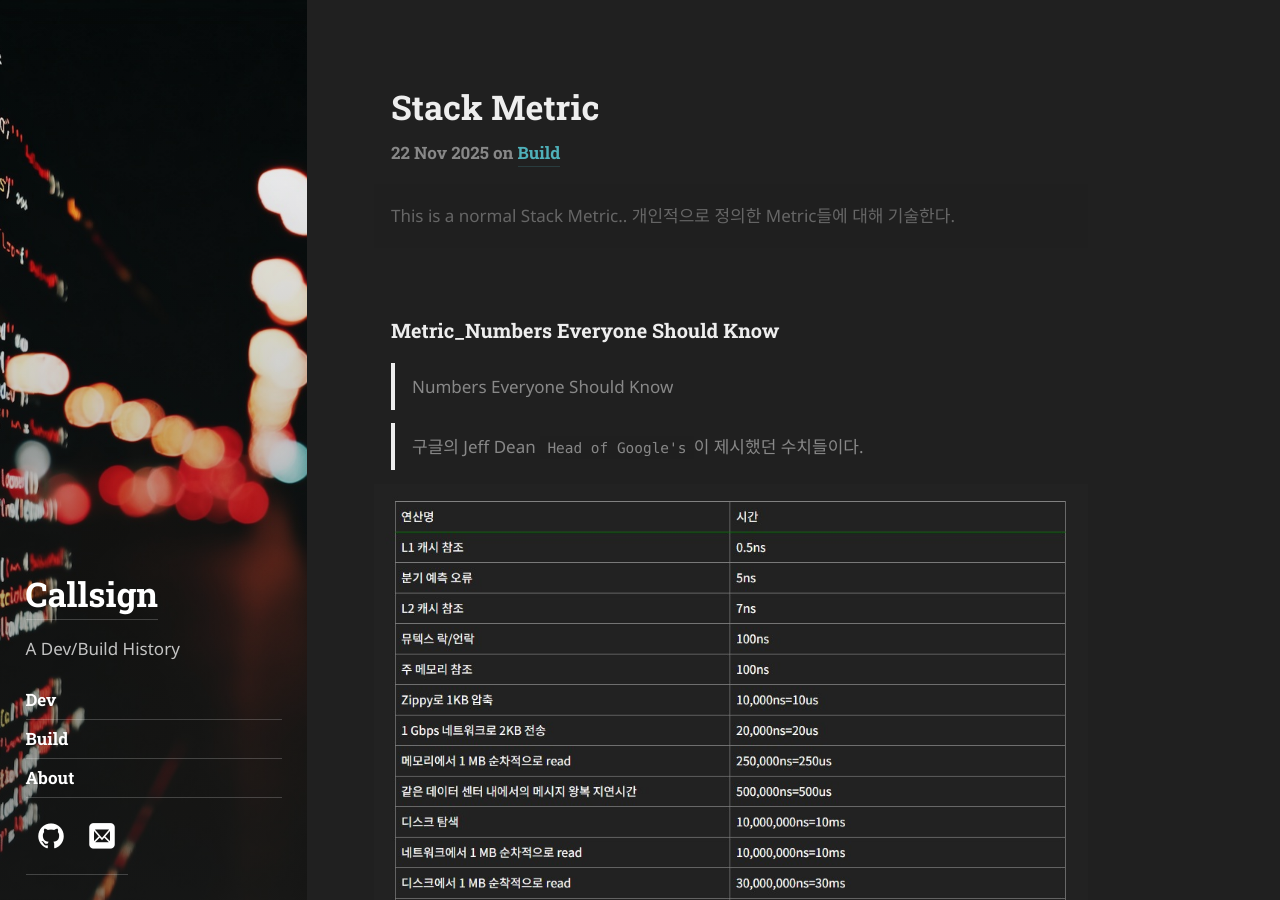
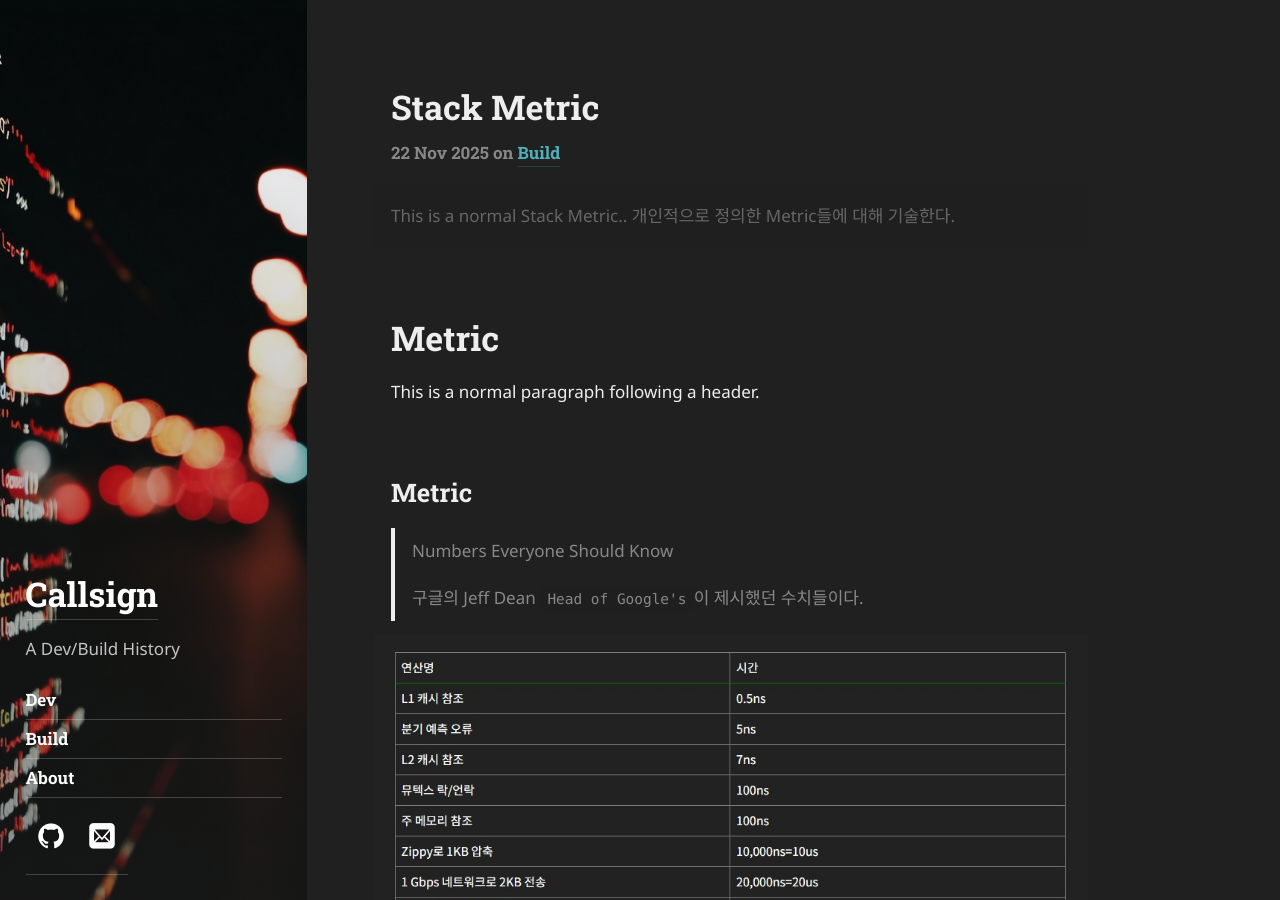
Before and after one commit to callsign88/callsign88.github.io, a Jekyll site: the page built from _posts/2025-11-22-example-content.md, in a window 1280 px wide and 900 px high. Built offline with Jekyll 4.4.1, drawn with Linux system fonts in a browser that asks for light colours; some web fonts are replaced.

Commit message:
Update: Reorganize header structure in Stack Metric post

```diff
--- a/_posts/2025-11-22-example-content.md
+++ b/_posts/2025-11-22-example-content.md
@@ -6,11 +6,16 @@ description: >
 tags: [Build]
 ---
 
-### Metric_Numbers Everyone Should Know
 
 
+# Metric
+
+This is a normal paragraph following a header.
+
+## Metric
+
 > Numbers Everyone Should Know
-
+>
 > 구글의 Jeff Dean `Head of Google's`이 제시했던 수치들이다.
 
 ![Hydejack's background image]({{ site.baseurl }}/assets/img/metric.jpg){:.lead}
```
